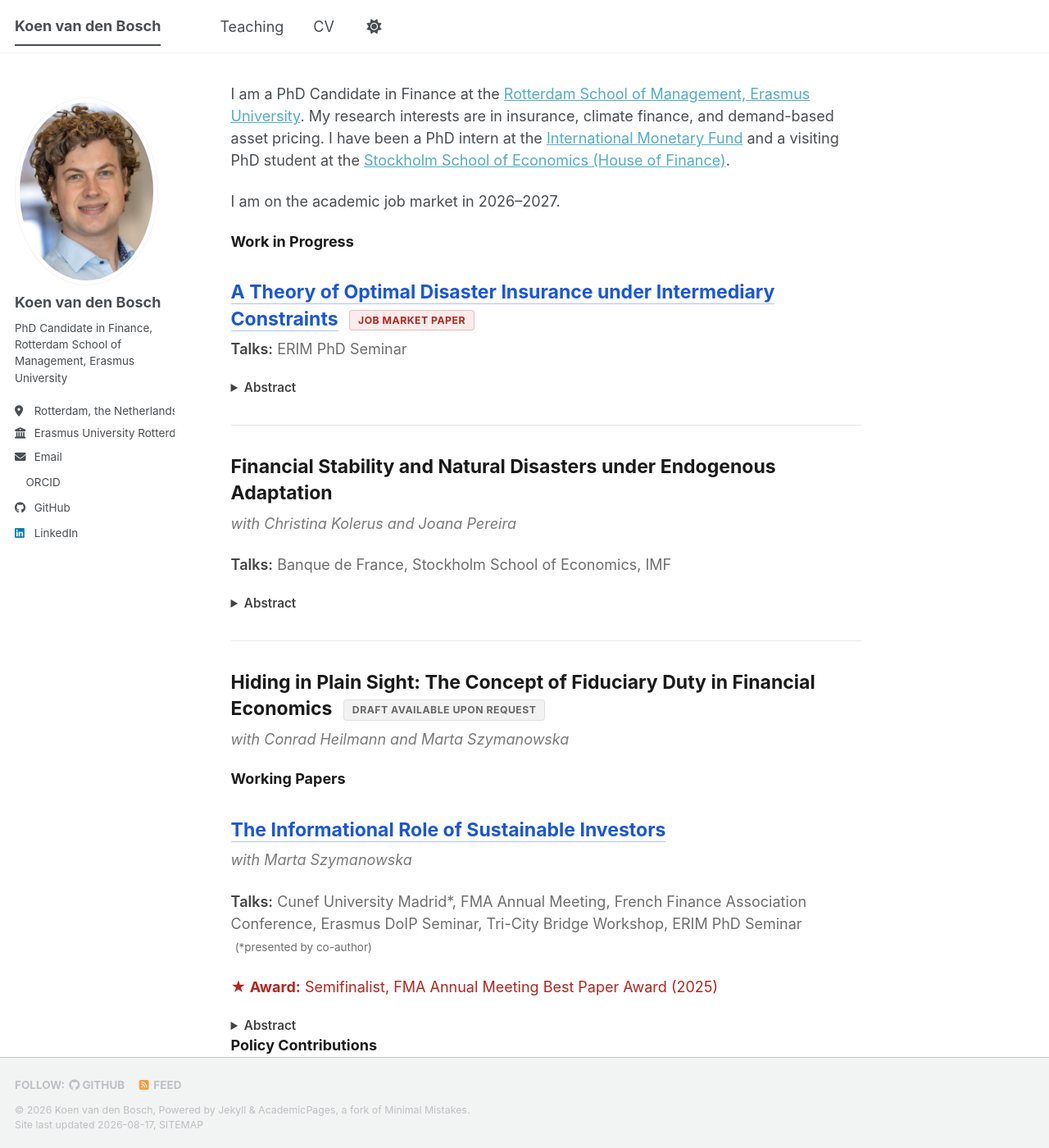
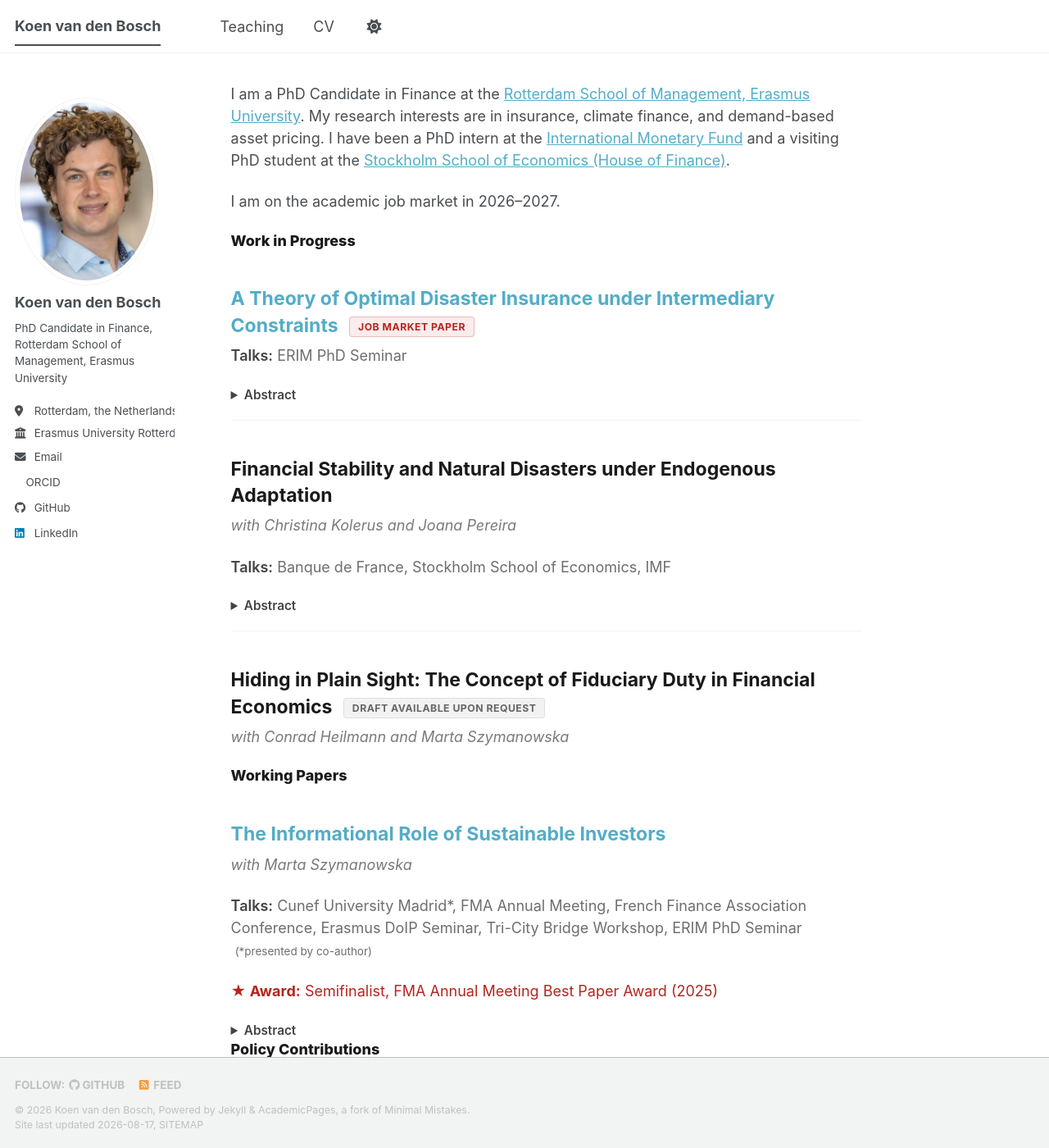
Before and after one commit to koenbosch/https-koenvandenbosch.github.io-, a Jekyll site: the page built from _pages/about.md, in a window 1280 px wide and 1400 px high. Shown: the whole window at 82% size. Built offline with Jekyll 4.4.1, drawn with Linux system fonts in a browser that asks for light colours; a style sheet for code colours, icons or effects is not loaded.

Commit message:
Update custom.css

```diff
--- a/assets/css/custom.css
+++ b/assets/css/custom.css
@@ -8,13 +8,14 @@
 }
 
 /* ---------- Section headers: Work in Progress / Working Papers / Policy Contributions ---------- */
+/* Largest, most visible element in the papers section. */
 
 .paper-section-title {
-  font-size: 1.7rem;
-  font-weight: 700;
+  font-size: 2.1rem;
+  font-weight: 800;
   color: #1a1a1a;
-  margin: 2.8rem 0 1.5rem 0;
-  line-height: 1.3;
+  margin: 3.4rem 0 1.6rem 0;
+  line-height: 1.25;
 }
 
 /* ---------- Paper titles ---------- */
@@ -23,19 +24,14 @@
   font-size: 1.28rem;
   font-weight: 700;
   color: #1a1a1a;
-  margin: 1.9rem 0 0.4rem 0;
+  margin: 2.4rem 0 0.4rem 0;
   line-height: 1.4;
 }
 
+/* No color override here on purpose: paper title links inherit the theme's
+   normal link color/style, so they match the bio links exactly. */
 .paper-title a {
-  color: #1a56db;
   text-decoration: none;
-  border-bottom: 1px solid rgba(26, 86, 219, 0.35);
-}
-
-.paper-title a:hover {
-  color: #10399c;
-  border-bottom-color: #10399c;
 }
 
 /* ---------- Tags (Job Market Paper / Draft available / IMF Departmental Paper) ---------- */
@@ -128,9 +124,5 @@
   margin: 0;
 }
 
-/* thin divider between papers */
-.paper-divider {
-  border: none;
-  border-top: 1px solid #e5e5e5;
-  margin: 1.8rem 0 0 0;
-}
+/* Papers are now separated by spacing alone (see .paper-title margin above) —
+   no horizontal rule between them. */
```
